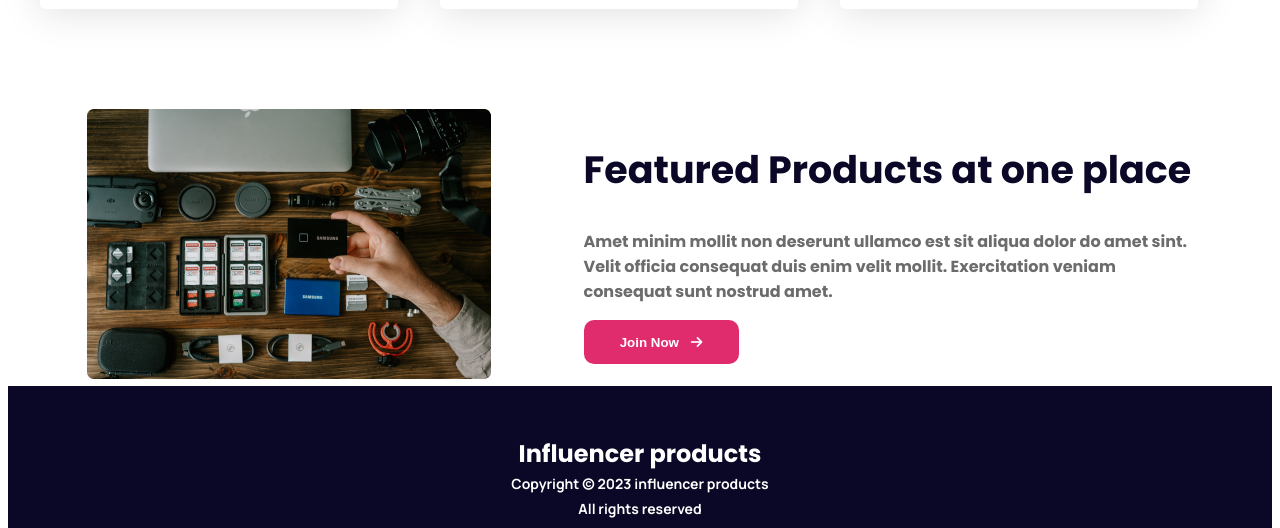
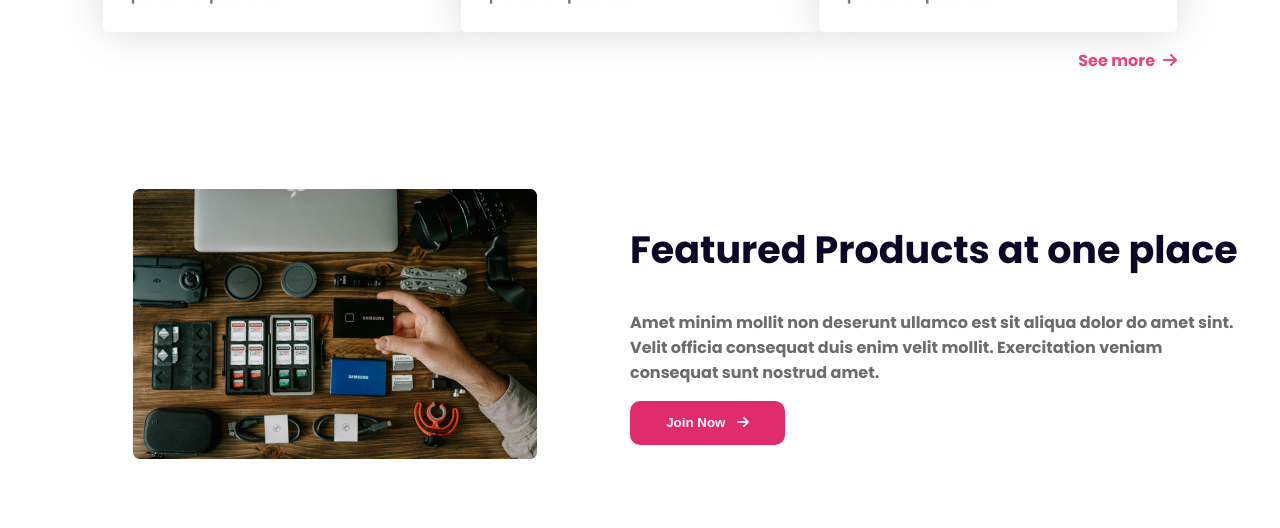
Before and after one commit to aro-arko/Influencer-gears, a plain HTML site: page index.html in a window 1280 px wide. Shown: the part 2499-3027 px from the top of the page. Drawn offline with Linux system fonts and the light colour scheme.

Commit message:
influencer desktop done

```diff
--- a/Styles/style.css
+++ b/Styles/style.css
@@ -55,6 +55,10 @@ main{
 }
 .container{
     width: 1200px;
+    width: 1200px;
+    display: grid;
+    grid-template-columns: repeat(1, 1fr);
+    justify-items: center;
 }
 .prebook{
     display: flex;
@@ -170,15 +174,26 @@ main{
     width: 16px;
     color: #FB8200;
 }
-
+.popular-collection .see-more p{
+    text-align: end;
+    font-weight: 700;
+    font-size: 16px;
+    color: #E02C6DDE;
+}
+.popular-collection .see-more p span{
+    margin-right: 8px;
+}
 
 /* ----------------------
         Feature Products
 --------------------------*/
 .feature-products{
     margin-top: 100px;
-    display: flex;
-    justify-content: space-around;
+    display: grid;
+    grid-template-columns: repeat(2, 1fr);
+    /* justify-content: space-around; */
+    justify-items: center;
+    margin-bottom: 100px;
 }
 .feature-info{
     width: 610px;
--- a/index.html
+++ b/index.html
@@ -219,6 +219,10 @@
                                 Buyers protection possible!</p>
                         </div>
                     </div>
+
+                </div>
+                <div class="see-more">
+                    <p><span>See more</span><i class="fa-solid fa-arrow-right"></i></p>
                 </div>
             </div>
             <!-- Feature Products -->
```
